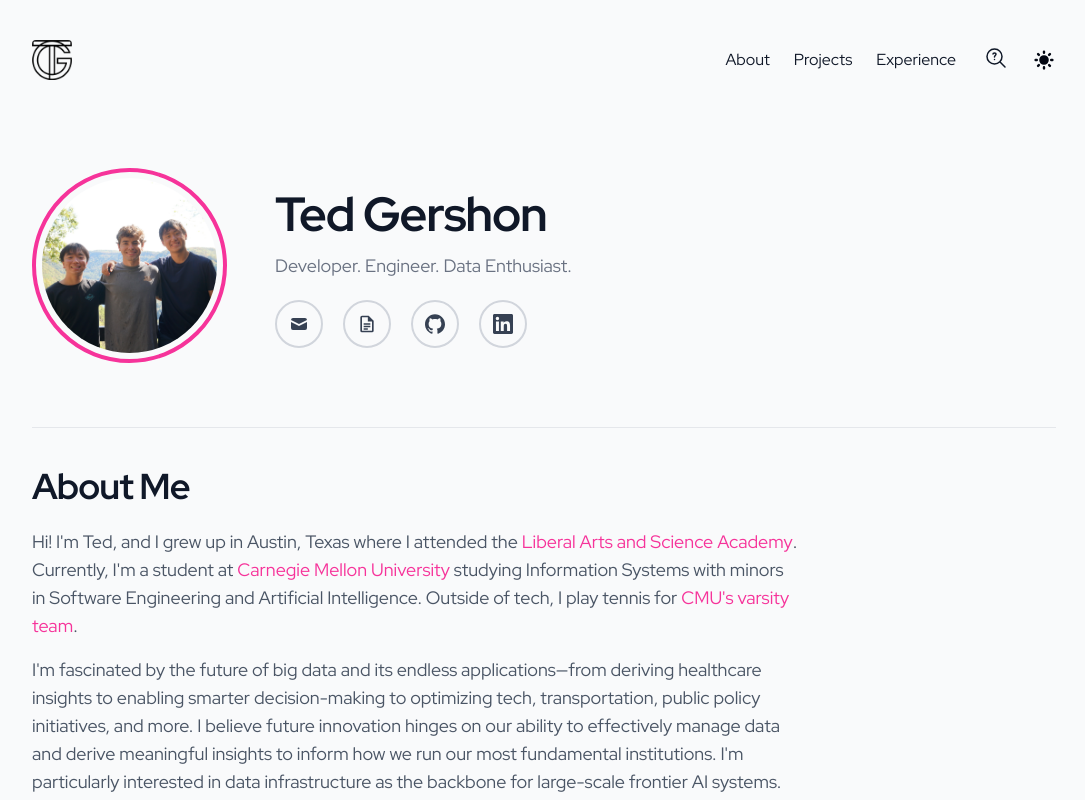
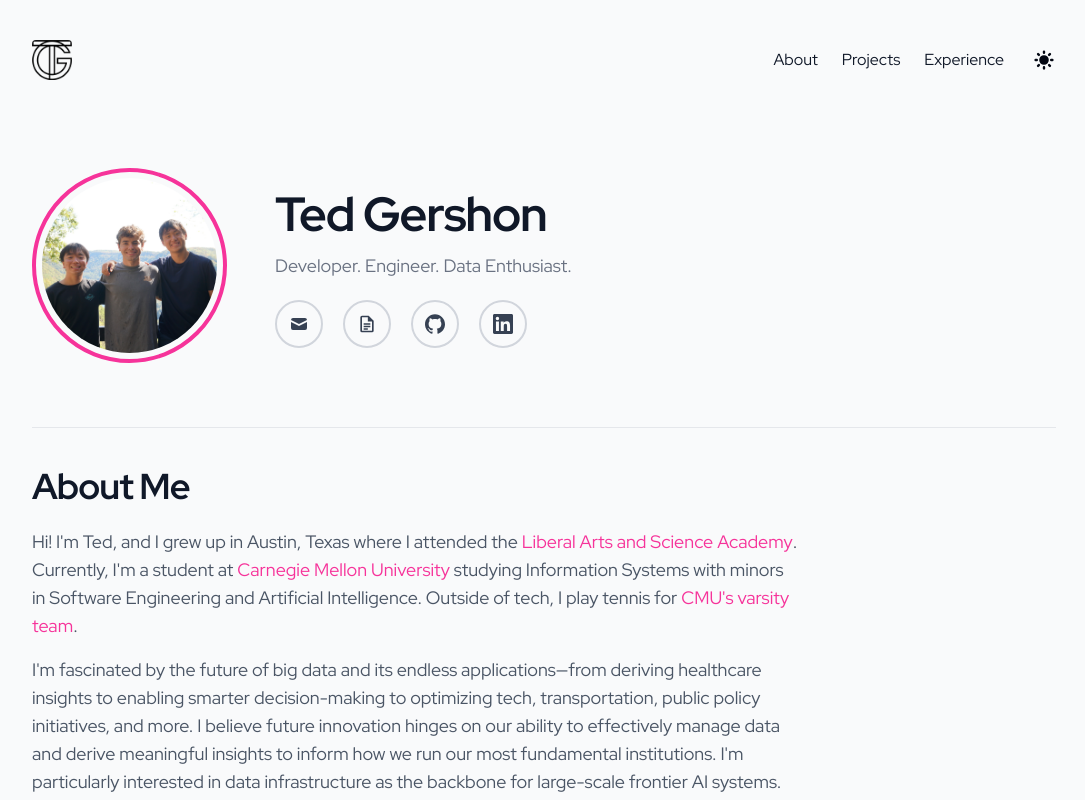
Before and after one commit to tedgershon/tedgershon.github.io, a Next.js app: page / in a window 1280 px wide. Shown: the top 800 px of the page, without its empty margins (96-1181 px from the left). Built offline with nearby package versions, Linux system fonts and the light colour scheme.

Commit message:
Fixed github pages deployment by adding nojekyll; commented out search icon code

```diff
--- a/components/layout/Header.tsx
+++ b/components/layout/Header.tsx
@@ -4,7 +4,7 @@
 import Link from '@/components/ui/Link'
 import MobileNav from './MobileNav'
 import ThemeSwitch from '@/components/ui/ThemeSwitch'
-import SearchButton from '@/components/ui/SearchButton'
+// import SearchButton from '@/components/ui/SearchButton'
 
 const Header = () => {
   let headerClass = 'flex items-center w-full bg-gray-50 dark:bg-gray-950 justify-between py-10'
@@ -44,7 +44,7 @@
               </Link>
             ))}
         </div>
-        <SearchButton />
+        {/* <SearchButton /> */}
         <ThemeSwitch />
         <MobileNav />
       </div>
```
Also changed, not shown: 1 other file (tests, documents, lock files or other folders).
